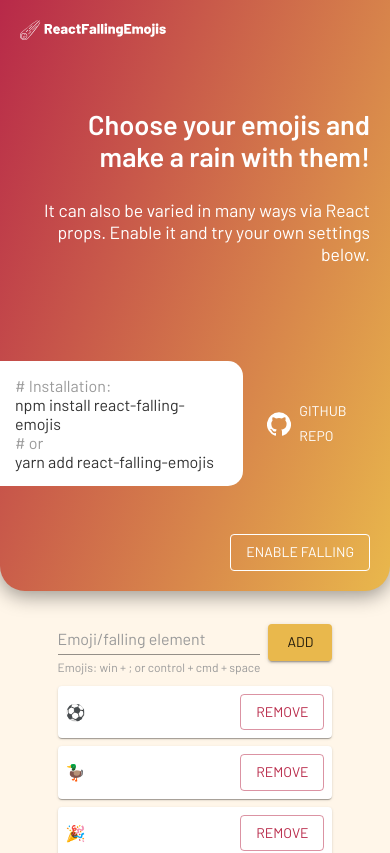
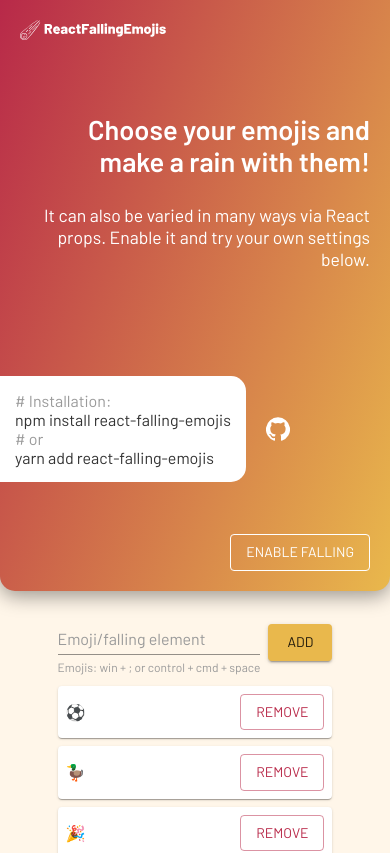
Before and after one commit to ducktordanny/react-falling-emojis, a React (Create React App) app in the folder example/: page / in a window 390 px wide. Shown: the top 853 px of the page. Built offline with nearby package versions, Linux system fonts and the light colour scheme.

Commit message:
Demo site: fixed github button on smaller screen.

```diff
--- a/example/src/App.tsx
+++ b/example/src/App.tsx
@@ -6,7 +6,6 @@ import FallingEmojis from 'react-falling-emojis';
 import Header from './components/Header/index';
 import Options from './components/Options';
 import ReactFallingEmojisProps from './interfaces/ReactFallingEmojisProps';
-// import useStyles from './hooks/useStyles';
 
 const App = () => {
   const [fallingEnabled, setFallingEnabled] = useState<boolean>(false);
@@ -43,7 +42,8 @@ const App = () => {
 
   // TODO: add notistack for notifications on copying something to the clipboard
   // TODO: make footer
-  // TODO: opportunity to copy current settings (Button name: [Copy component with current settings]?)
+  // TODO: default density could be 5
+  // TODO: opportunity to copy current settings (Button name: [Copy component with current settings]?) => https://www.npmjs.com/package/react-markdown
 
   const handleEnabling = () => {
     setFallingEnabled((currentValue) => !currentValue);
--- a/example/src/components/Header/index.css
+++ b/example/src/components/Header/index.css
@@ -128,6 +128,10 @@ label {
 }
 
 @media only screen and (max-width: 725px) {
+  header {
+    border-radius: 0 0 15px 15px;
+  }
+
   .slogan-container h1 {
     font-size: 1.7rem;
   }
@@ -157,3 +161,17 @@ label {
     margin: 0 1.25rem 1.25rem 0 !important;
   }
 }
+
+@media only screen and (max-width: 400px) {
+  .github-button {
+    margin-left: 0 !important;
+  }
+
+  .github-button span span {
+    display: none;
+  }
+
+  .github-button span svg {
+    margin: 0;
+  }
+}
--- a/example/src/components/Header/index.tsx
+++ b/example/src/components/Header/index.tsx
@@ -56,7 +56,7 @@ const Header: React.FC<HeaderProps> = ({
             href='https://github.com/ducktordanny/react-falling-emojis'
           >
             <GitHubIcon />
-            Github repo
+            <span>Github repo</span>
           </Button>
         </div>
       </section>
```
